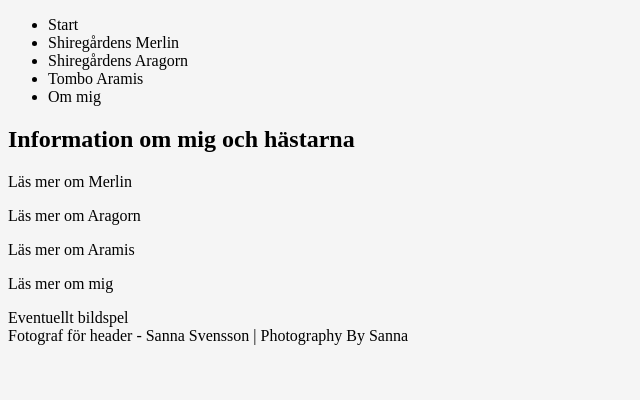
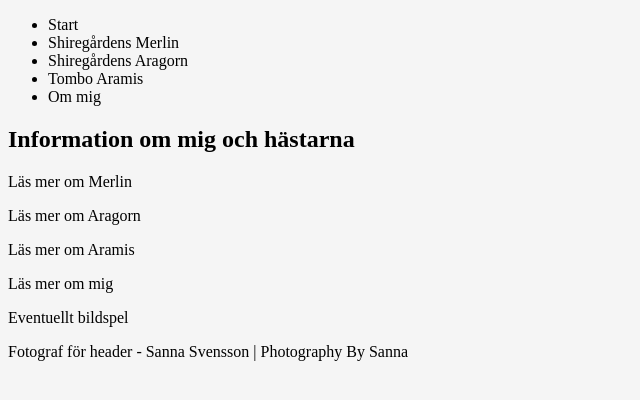
Before and after one commit to emiliamassing/lifeWithHorses, a website built with Vite: page index.html in a window 1280 px wide. Shown: the whole page, without its empty margins (0-640 px from the left). Built offline with nearby package versions, Linux system fonts and the light colour scheme.

Commit message:
Added p element to footer

```diff
--- a/index.html
+++ b/index.html
@@ -51,7 +51,7 @@
         Eventuellt bildspel
       </section>
       <footer>
-        Fotograf för header - Sanna Svensson | Photography By Sanna
+        <p>Fotograf för header - Sanna Svensson | Photography By Sanna</p>
       </footer>
     </main>
     <script type="module" src="/src/ts/main.ts"></script>
```
